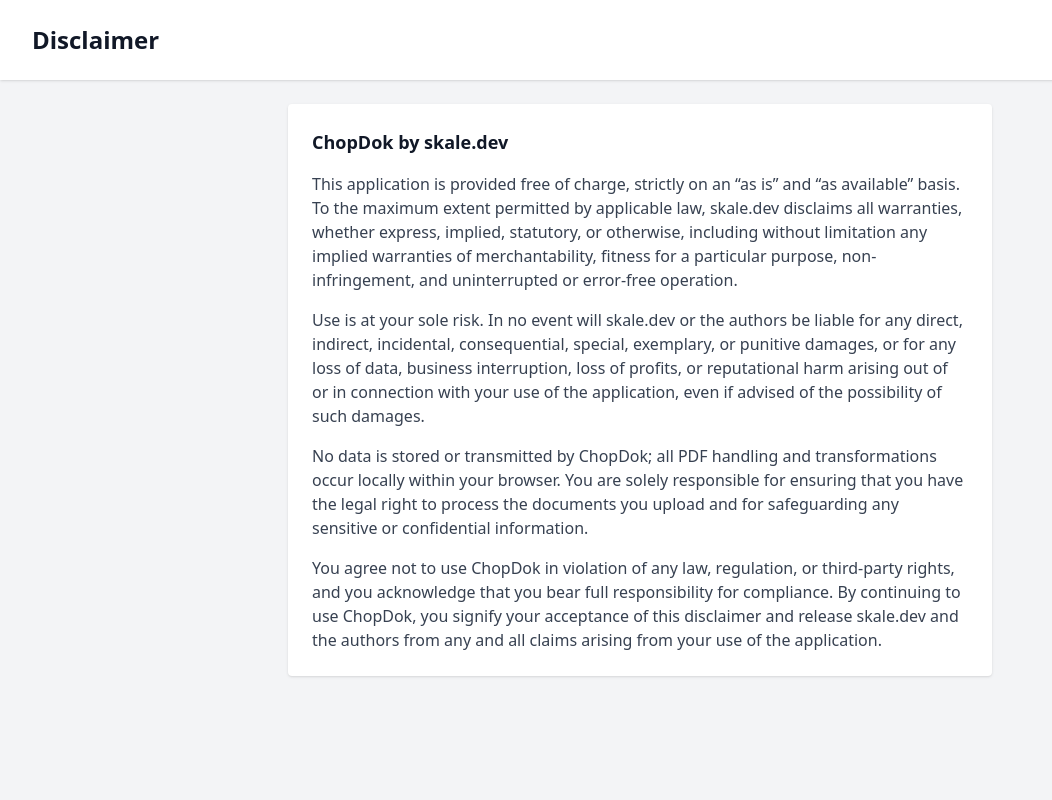
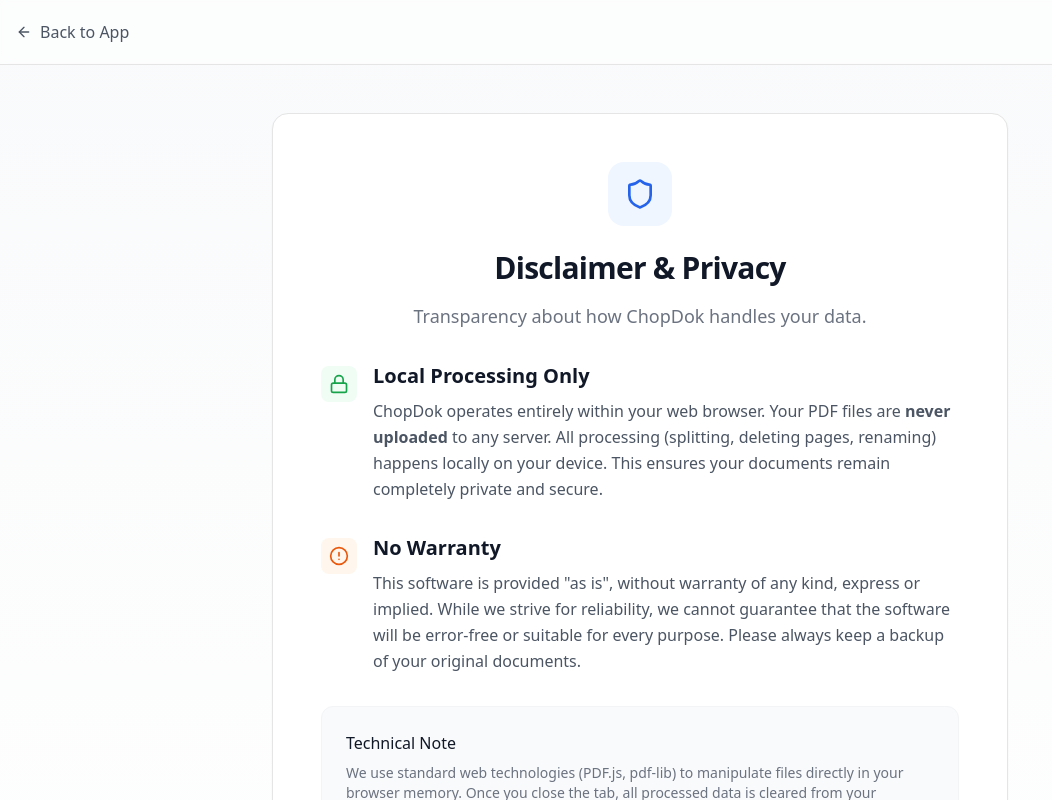
Before and after one commit to devskale/chopdok, a Next.js app: page /chopdok/disclaimer in a window 1280 px wide. Shown: the top 800 px of the page, without its empty margins (0-1052 px from the left). Built offline with nearby package versions, Linux system fonts and the light colour scheme.

Commit message:
feat: Redesign the disclaimer page, generate PDFs as File objects, and update the app tagline and version.

```diff
--- a/app/chopdok/disclaimer/page.tsx
+++ b/app/chopdok/disclaimer/page.tsx
@@ -1,40 +1,77 @@
+import Link from "next/link";
+import { ArrowLeft, Shield, Lock, AlertCircle } from "lucide-react";
+import { Button } from "@/components/ui/button";
+
 export default function DisclaimerPage() {
   return (
-    <div className="min-h-screen bg-gray-100">
-      <header className="bg-white shadow">
-        <div className="max-w-7xl mx-auto py-6 px-4 sm:px-6 lg:px-8">
-          <h1 className="text-2xl font-semibold text-gray-900">Disclaimer</h1>
+    <div className="min-h-screen bg-gradient-to-b from-gray-50 to-white flex flex-col">
+      <header className="border-b bg-white/50 backdrop-blur-sm sticky top-0 z-10">
+        <div className="container mx-auto px-4 h-16 flex items-center">
+          <Link href="/chopdok" className="flex items-center gap-2 text-gray-600 hover:text-gray-900 transition-colors">
+            <ArrowLeft className="w-4 h-4" />
+            <span className="font-medium">Back to App</span>
+          </Link>
         </div>
       </header>
-      <main className="max-w-3xl mx-auto py-6 px-4 sm:px-6 lg:px-8">
-        <div className="bg-white shadow rounded p-6 space-y-4">
-          <h2 className="text-lg font-semibold text-gray-900">ChopDok by skale.dev</h2>
-          <p className="text-gray-700">
-            This application is provided free of charge, strictly on an “as is” and “as available” basis.
-            To the maximum extent permitted by applicable law, skale.dev disclaims all warranties, whether
-            express, implied, statutory, or otherwise, including without limitation any implied warranties
-            of merchantability, fitness for a particular purpose, non-infringement, and uninterrupted or
-            error-free operation.
-          </p>
-          <p className="text-gray-700">
-            Use is at your sole risk. In no event will skale.dev or the authors be liable for any direct,
-            indirect, incidental, consequential, special, exemplary, or punitive damages, or for any loss
-            of data, business interruption, loss of profits, or reputational harm arising out of or in
-            connection with your use of the application, even if advised of the possibility of such damages.
-          </p>
-          <p className="text-gray-700">
-            No data is stored or transmitted by ChopDok; all PDF handling and transformations occur locally
-            within your browser. You are solely responsible for ensuring that you have the legal right to
-            process the documents you upload and for safeguarding any sensitive or confidential information.
-          </p>
-          <p className="text-gray-700">
-            You agree not to use ChopDok in violation of any law, regulation, or third‑party rights, and you
-            acknowledge that you bear full responsibility for compliance. By continuing to use ChopDok, you
-            signify your acceptance of this disclaimer and release skale.dev and the authors from any and all
-            claims arising from your use of the application.
-          </p>
+
+      <main className="flex-1 container mx-auto px-4 py-12 max-w-3xl">
+        <div className="bg-white rounded-2xl shadow-sm border p-8 md:p-12 space-y-8">
+          <div className="text-center space-y-4">
+            <div className="w-16 h-16 bg-blue-50 rounded-2xl flex items-center justify-center mx-auto mb-6">
+              <Shield className="w-8 h-8 text-blue-600" />
+            </div>
+            <h1 className="text-3xl font-bold tracking-tight text-gray-900">Disclaimer & Privacy</h1>
+            <p className="text-gray-500 text-lg">
+              Transparency about how ChopDok handles your data.
+            </p>
+          </div>
+
+          <div className="space-y-8">
+            <section className="flex gap-4 items-start">
+              <div className="p-2 bg-green-50 rounded-lg shrink-0 mt-1">
+                <Lock className="w-5 h-5 text-green-600" />
+              </div>
+              <div className="space-y-2">
+                <h3 className="text-xl font-semibold text-gray-900">Local Processing Only</h3>
+                <p className="text-gray-600 leading-relaxed">
+                  ChopDok operates entirely within your web browser. Your PDF files are <strong>never uploaded</strong> to any server. All processing (splitting, deleting pages, renaming) happens locally on your device. This ensures your documents remain completely private and secure.
+                </p>
+              </div>
+            </section>
+
+            <section className="flex gap-4 items-start">
+              <div className="p-2 bg-orange-50 rounded-lg shrink-0 mt-1">
+                <AlertCircle className="w-5 h-5 text-orange-600" />
+              </div>
+              <div className="space-y-2">
+                <h3 className="text-xl font-semibold text-gray-900">No Warranty</h3>
+                <p className="text-gray-600 leading-relaxed">
+                  This software is provided "as is", without warranty of any kind, express or implied. While we strive for reliability, we cannot guarantee that the software will be error-free or suitable for every purpose. Please always keep a backup of your original documents.
+                </p>
+              </div>
+            </section>
+
+            <div className="bg-gray-50 rounded-xl p-6 border border-gray-100">
+              <h4 className="font-medium text-gray-900 mb-2">Technical Note</h4>
+              <p className="text-sm text-gray-500">
+                We use standard web technologies (PDF.js, pdf-lib) to manipulate files directly in your browser memory. Once you close the tab, all processed data is cleared from your browser's memory.
+              </p>
+            </div>
+          </div>
+
+          <div className="pt-8 border-t flex justify-center">
+            <Button asChild size="lg" className="rounded-full px-8">
+              <Link href="/chopdok">
+                I Understand, Take Me Back
+              </Link>
+            </Button>
+          </div>
         </div>
       </main>
+
+      <footer className="py-8 text-center text-sm text-gray-400">
+        &copy; {new Date().getFullYear()} skale.dev
+      </footer>
     </div>
   );
 }
--- a/app/chopdok/page.tsx
+++ b/app/chopdok/page.tsx
@@ -27,7 +27,7 @@
             <h1 className="text-xl font-bold tracking-tight">ChopDok</h1>
           </div>
           <div className="hidden md:flex items-center gap-6 text-sm font-medium text-gray-600">
-            <span>Painless PDF chopping</span>
+            <span>Painless PDF chopping, free, in-browser editing, no ads, no data collection</span>
           </div>
           <div className="flex items-center gap-4">
             <div className="relative w-20 h-8 opacity-50 hover:opacity-100 transition-opacity">
@@ -53,9 +53,9 @@
 
       <footer className="border-t bg-white">
         <div className="container mx-auto px-4 py-6 flex flex-col md:flex-row items-center justify-between gap-4 text-sm text-gray-500">
-          <div className="flex items-center gap-4">
-            <span className="font-semibold text-gray-900">ChopDok</span>
-            <span>v1.5</span>
+          <div className="flex items-center gap-2">
+            <span className="font-semibold">ChopDok</span>
+            <span>v1.7</span>
           </div>
           <div className="flex items-center gap-6">
             <Link
```
Also changed, not shown: lib/simplePdfUploader.ts (+6 -4 lines).
